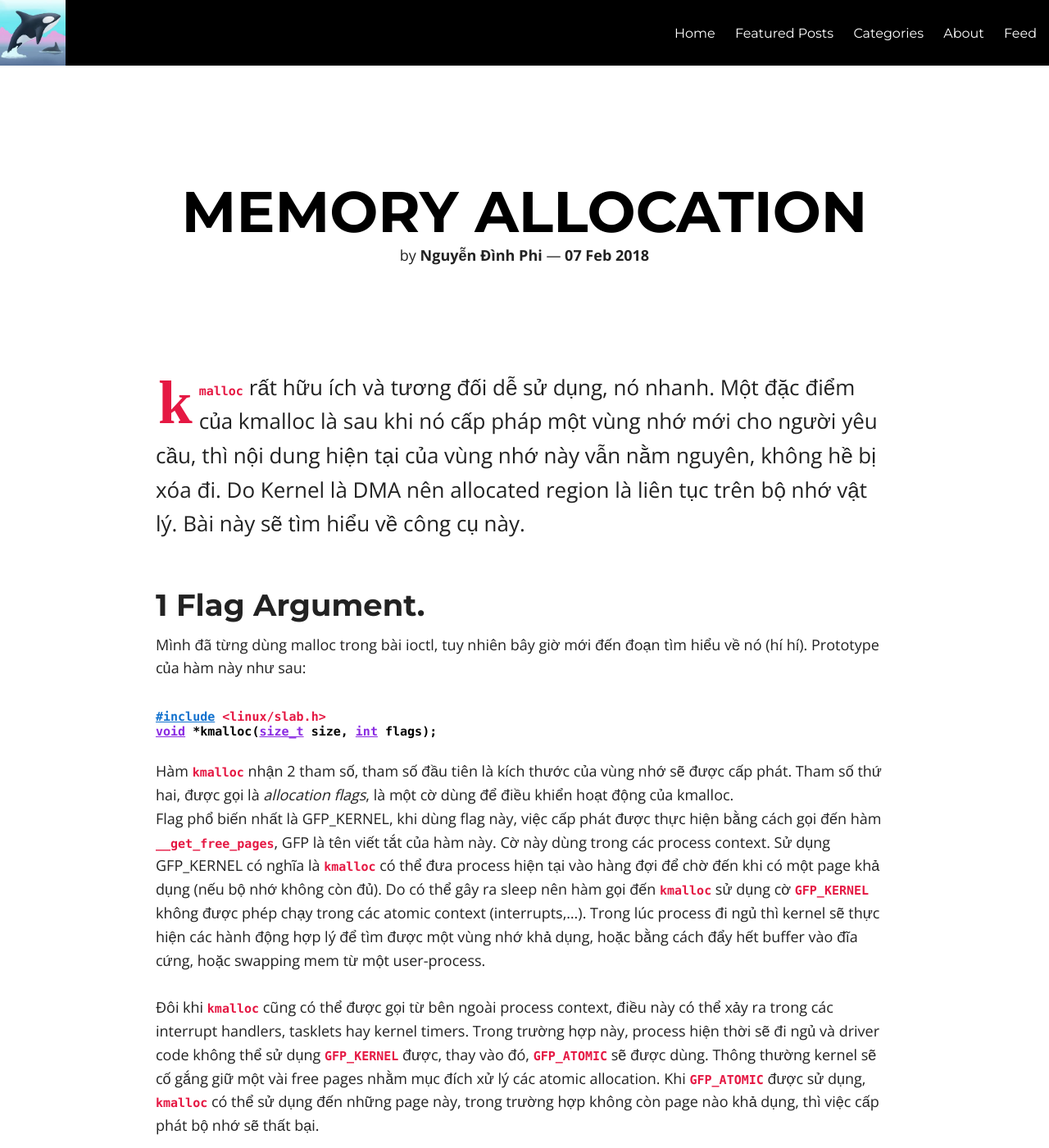
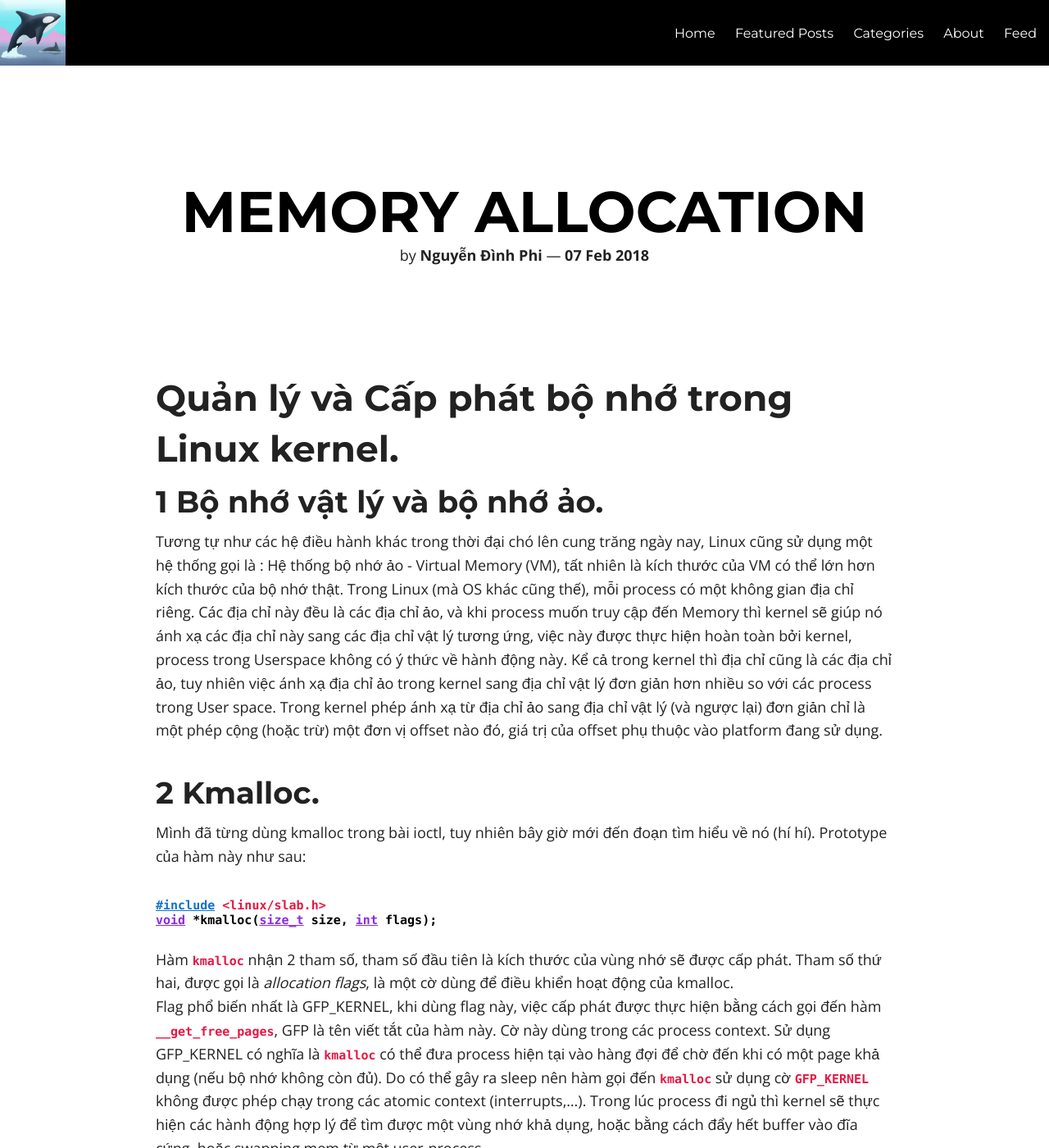
Before and after one commit to ita93/ita93.github.io, a Jekyll site: the page built from _posts/2018-02-07-Memory-Allocation.md, in a window 1280 px wide and 1400 px high. Shown: the whole window at 82% size. Built offline with Jekyll 4.4.1, drawn with Linux system fonts in a browser that asks for light colours; nearby versions of some CDN libraries; comment, search, counter and statistics services are not loaded; some of the changed text lies outside the part shown.

Commit message:
memory allocation update

```diff
--- a/_posts/2018-02-07-Memory-Allocation.md
+++ b/_posts/2018-02-07-Memory-Allocation.md
@@ -6,10 +6,15 @@ category: Linux device driver
 comments: true
 ---
 
-<code>kmalloc</code> rất hữu ích và tương đối dễ sử dụng, nó nhanh. Một đặc điểm của kmalloc là sau khi nó cấp pháp một vùng nhớ mới cho người yêu cầu, thì nội dung hiện tại của vùng nhớ này vẫn nằm nguyên, không hề bị xóa đi. Do Kernel là DMA nên allocated region là liên tục trên bộ nhớ vật lý. Bài này sẽ tìm hiểu về công cụ này.
+# Quản lý và Cấp phát bộ nhớ trong Linux kernel.
 
-## 1 Flag Argument.
-Mình đã từng dùng malloc trong bài ioctl, tuy nhiên bây giờ mới đến đoạn tìm hiểu về nó (hí hí). Prototype của hàm này như sau:
+## 1 Bộ nhớ vật lý và bộ nhớ ảo.
+Tương tự như các hệ điều hành khác trong thời đại chó lên cung trăng ngày nay, Linux cũng sử dụng một hệ thống gọi là : Hệ thống bộ nhớ ảo - Virtual Memory (VM), tất nhiên là kích thước của VM có thể lớn hơn kích thước của bộ nhớ thật.
+Trong Linux (mà OS khác cũng thế), mỗi process có một không gian địa chỉ riêng. Các địa chỉ này đều là các địa chỉ ảo, và khi process muốn truy cập đến Memory thì kernel sẽ giúp nó ánh xạ các địa chỉ này sang các địa chỉ vật lý tương ứng, việc này được thực hiện hoàn toàn bởi kernel, process trong Userspace không có ý thức về hành động này.
+Kể cả trong kernel thì địa chỉ cũng là các địa chỉ ảo, tuy nhiên việc ánh xạ địa chỉ ảo trong kernel sang địa chỉ vật lý đơn giản hơn nhiều so với các process trong User space. Trong kernel phép ánh xạ từ địa chỉ ảo sang địa chỉ vật lý (và ngược lại) đơn giản chỉ là một phép cộng (hoặc trừ) một đơn vị offset nào đó, giá trị của offset phụ thuộc vào platform đang sử dụng.
+
+## 2 Kmalloc.
+Mình đã từng dùng kmalloc trong bài ioctl, tuy nhiên bây giờ mới đến đoạn tìm hiểu về nó (hí hí). Prototype của hàm này như sau:
 {% highlight c %}
 #include <linux/slab.h>
 void *kmalloc(size_t size, int flags);
@@ -37,13 +42,13 @@ Trong phần giải thích các flag ở trên, có đề cập đến Memory zo
 Trong linux kernel có ít nhất 3 mem zone: DMA, normal và high memory. Thông thường việc cấp phát diễn ra ở <i>normal</i> zone, tuy nhiên có thể được setup bằng cách sử dụng một số cờ nhất định.
 DMA mem là bộ nhớ cho phép thực hiện DMA access. <i>High mem</i> là kỹ thuật sử dụng để cho phép truy cập đến một lượng memory tương đối lớn trên 32-bit platforms.<br/>
 
-## 2. Size argument
+## 3 Size argument
 Kernel quản lý system's physical mem, nó chỉ khả dụng trong các page-sized chunk. Kernel sử dụng page-oriented allocation technique để cấp phát bộ nhớ (thay vì head-oriented như malloc).<br/>
 Linux xử lý các yêu cầu cấp phát bộ nhơ bằng cách tạo ra một tập các pool của các mem objects có kích thước cố định. Các yêu cầu cấp phát được xử lý bằng cách tìm đến một pool đang giữ số lượng object đủ lớn và trao toàn bộ một mem chunk cho người đã request.<br/>
 Kernel chỉ có thể cấp phát một mảng cố định về kích thước (đã được định nghĩa từ trước) các bytes. Nếu bạn yêu cầu một lượng bộ nhớ bất kỳ, thông thường bạn sẽ nhận được nhiều hơn một ít những gì bạn yêu cầu (fragmentation), có thể lên đến gấp đôi.<br/>
 memory chunk được cấp phát bởi <i>kmalloc</i> có giới hạn tùy thuộc vào config và arch, lớn nhất là 128KB thì phải. Trong trường hợp cần nhiều bộ nhớ hơn, thì <code>kmalloc</code> không phải là lựa chọn tốt nhất.<br/>
 
-## 3. Lookaside caches.
+## 4 Lookaside caches.
 <i>Lookaside cache</i> là một pool đặc biệt, được sử dụng cho các high-volume object (các object sử dụng nhiều bộ nhớ).<br/>
 Cache manager trong kernel được gọi là slab allocator, khai báo trong <code>linux/slab.h</code> header. Slab allocator implement các cache có kiểu dữ liệu <code>kmem_cache_t</code>; chúng được tạo ra bằng cách gọi hàm <code>kmem_cache_create</code>. Prototye như sau:
 {% highlight c %}
```
Also changed, not shown: other parts of _posts/2018-02-07-Memory-Allocation.md (+2 -2 lines).
